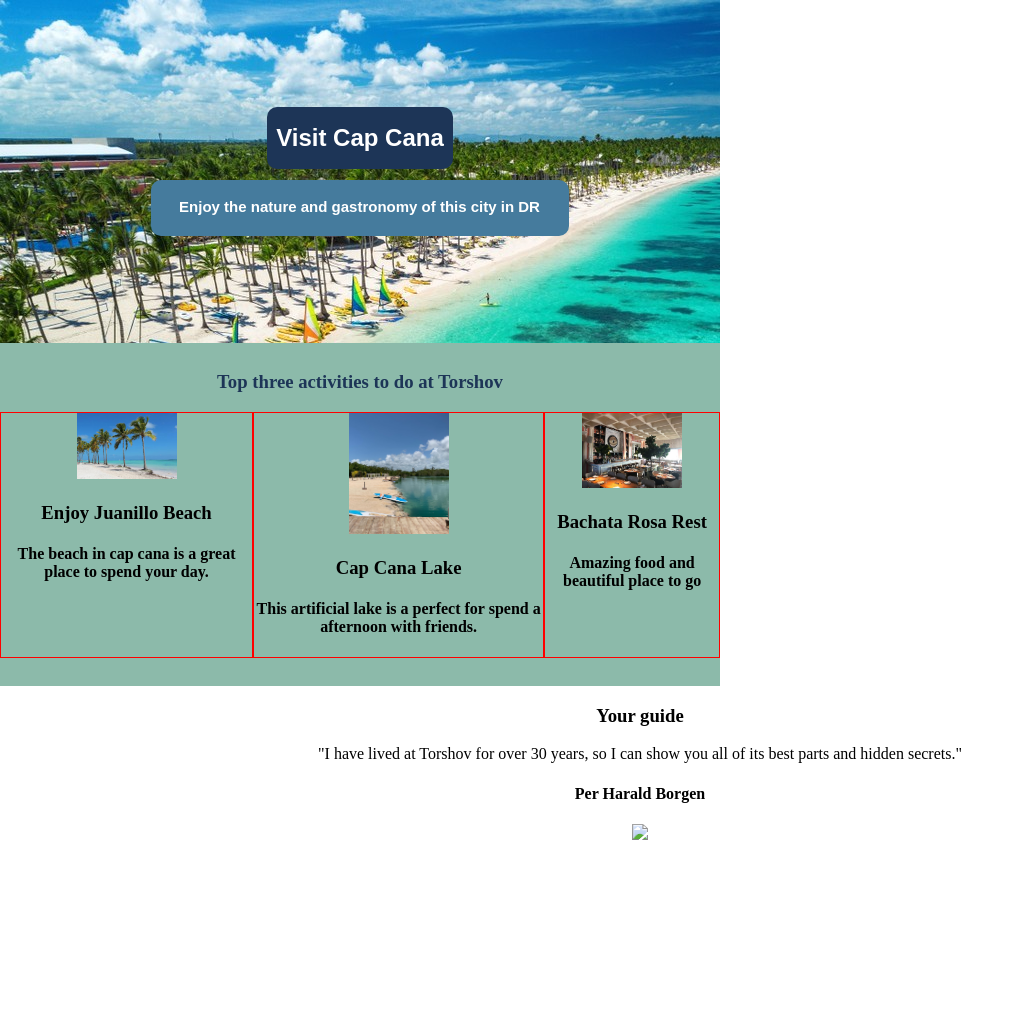
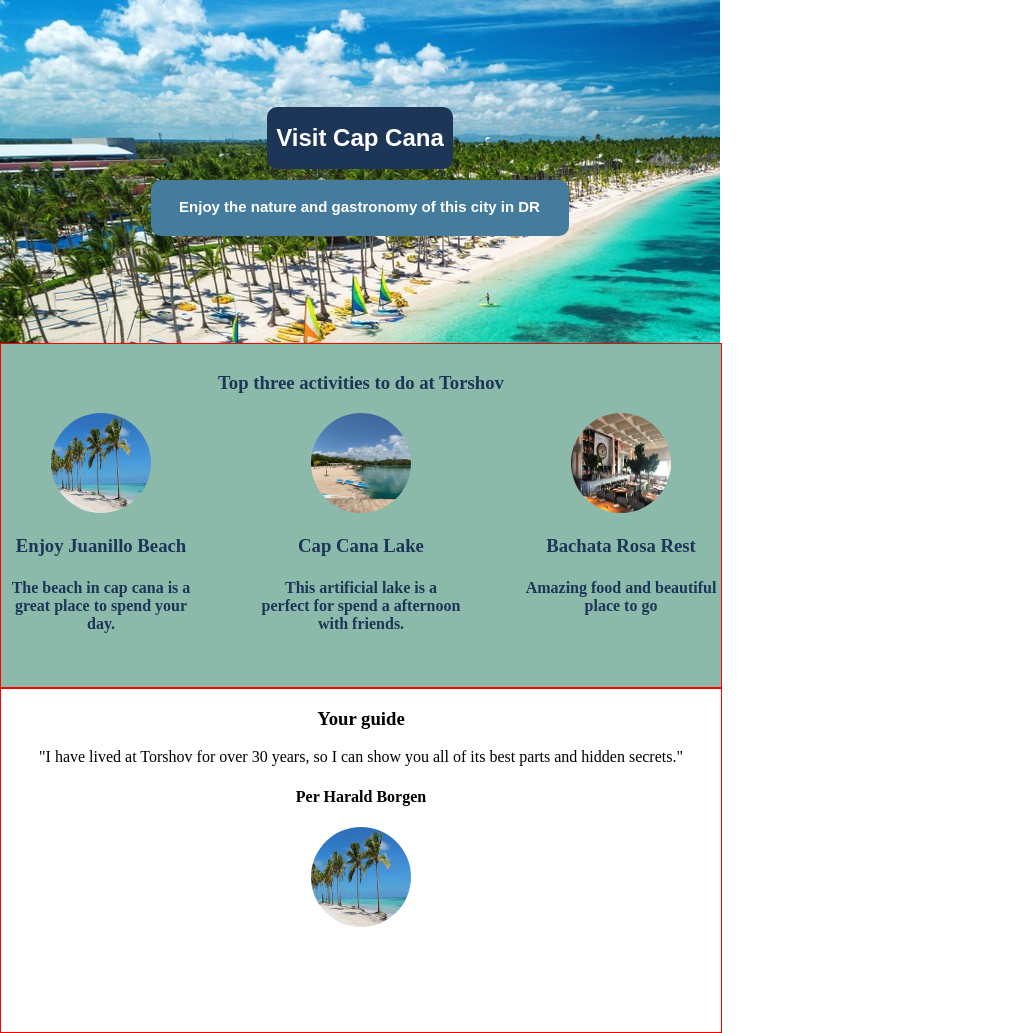
Before and after one commit to wfernandezfurcal/PuntaCana_WBlog, a plain HTML site: page index.html in a window 1280 px wide. Shown: the whole page, without its empty margins (0-1024 px from the left). Before the commit the page ends 844 px from the top, so only its background shows below. Drawn offline with Linux system fonts and the light colour scheme; a web font is replaced by a local one.

Commit message:
V1.0.1
Done Activities Section issue

```diff
--- a/index.html
+++ b/index.html
@@ -28,7 +28,7 @@
 
                 <div id="activitie_1">
                     <img src="images/Juanillo.jpeg">
-                    <h3>Enjoy Juanillo Beach</h3>
+                    <h3><strong>Enjoy Juanillo Beach</strong></h3>
                     <h4>The beach in cap cana is a great place to spend your day.</h4>
                 </div>
 
@@ -47,11 +47,11 @@
         </div>
 
         <!-- GUIDE SECTION -->
-        <div>
+        <div id="guideSection">
             <h3>Your guide</h3>
             <p>"I have lived at Torshov for over 30 years, so I can show you all of its best parts and hidden secrets."</p>
             <h4>Per Harald Borgen</h4>
-            <img src="images/per.jpg">
+            <img src="images/Juanillo.jpeg">
         </div>
     </body>
 </html>
--- a/styles.css
+++ b/styles.css
@@ -16,6 +16,8 @@ body {
 
 img {
     width: 100px;
+    border-radius: 50%;
+    height: 100px;
 }
 
 #heroSection {
@@ -53,7 +55,7 @@ img {
     background-color: #8CBAAA;
     width: 720px;
     height: 343px;
-    /* border: 1px solid red; */
+    border: 1px solid red;
     /* margin-top: -19px; */
 }
 
@@ -64,15 +66,30 @@ img {
 
 #activities {
     display: flex;
+    justify-content: space-between;
+    color: #1D3557;
 }
 
 #activitie_1 {
-    border: 1px solid red;
+    width: 200px;
+    height: 230px;
 }
 
 #activitie_2 {
-    border: 1px solid red;
+
+    width: 200px;
+    height: 230px;
 }
 #activitie_3 {
+
+    width: 200px;
+    height: 230px;
+
+}
+
+#guideSection {
+    width: 720px;
+    height: 343px;
     border: 1px solid red;
+
 }
```
